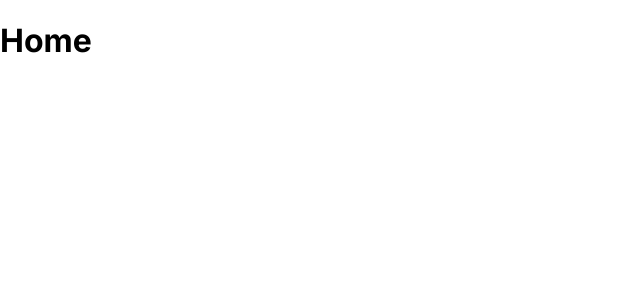
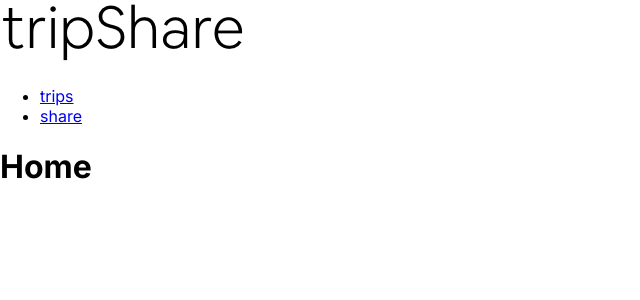
Before and after one commit to danicodes01/trip-share, a Next.js app: page / in a window 1280 px wide. Shown: the top 300 px of the page, without its empty margins (0-640 px from the left). Built offline with nearby package versions, Linux system fonts and the light colour scheme.

Commit message:
TS004: Added components folder with main-header component / Added MainHeader component to layout

```diff
--- a/app/layout.js
+++ b/app/layout.js
@@ -1,5 +1,6 @@
 import { Inter } from "next/font/google";
 import "./globals.css";
+import MainHeader from "@/components/main-header/main-header";
 
 const inter = Inter({ subsets: ["latin"] });
 
@@ -11,7 +12,7 @@ export const metadata = {
 export default function RootLayout({ children }) {
   return (
     <html lang="en">
-      <body className={inter.className}>{children}</body>
+      <body className={inter.className}><MainHeader/>{children}</body>
     </html>
   );
 }
--- /dev/null
+++ b/components/main-header/main-header.js
@@ -0,0 +1,24 @@
+import Link from "next/link";
+import logo from "@/assets/logo.png";
+import Image from "next/image";
+import classes from './main-header.module.css'
+export default function MainHeader() {
+
+  return (
+    <header>
+      <Link href='/'>
+        <Image src={logo} alt='logo' priority />
+      </Link>
+      <nav>
+        <ul>
+          <li>
+            <Link href='/trips'>trips</Link>
+          </li>
+          <li>
+            <Link href='/trips/share'>share</Link>
+          </li>
+        </ul>
+      </nav>
+    </header>
+  );
+}
```
Also changed, not shown: components/main-header/main-header.module.css (added).
